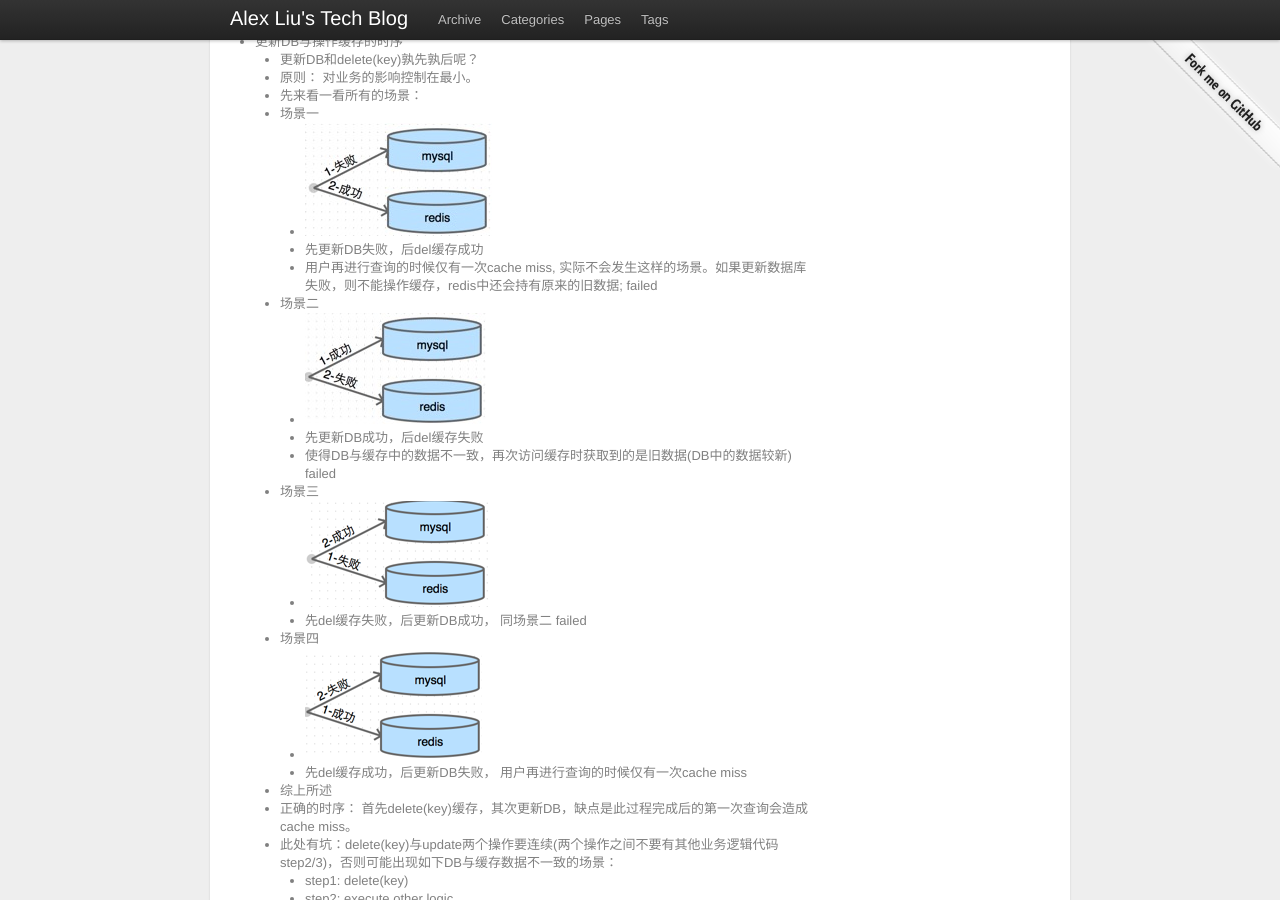
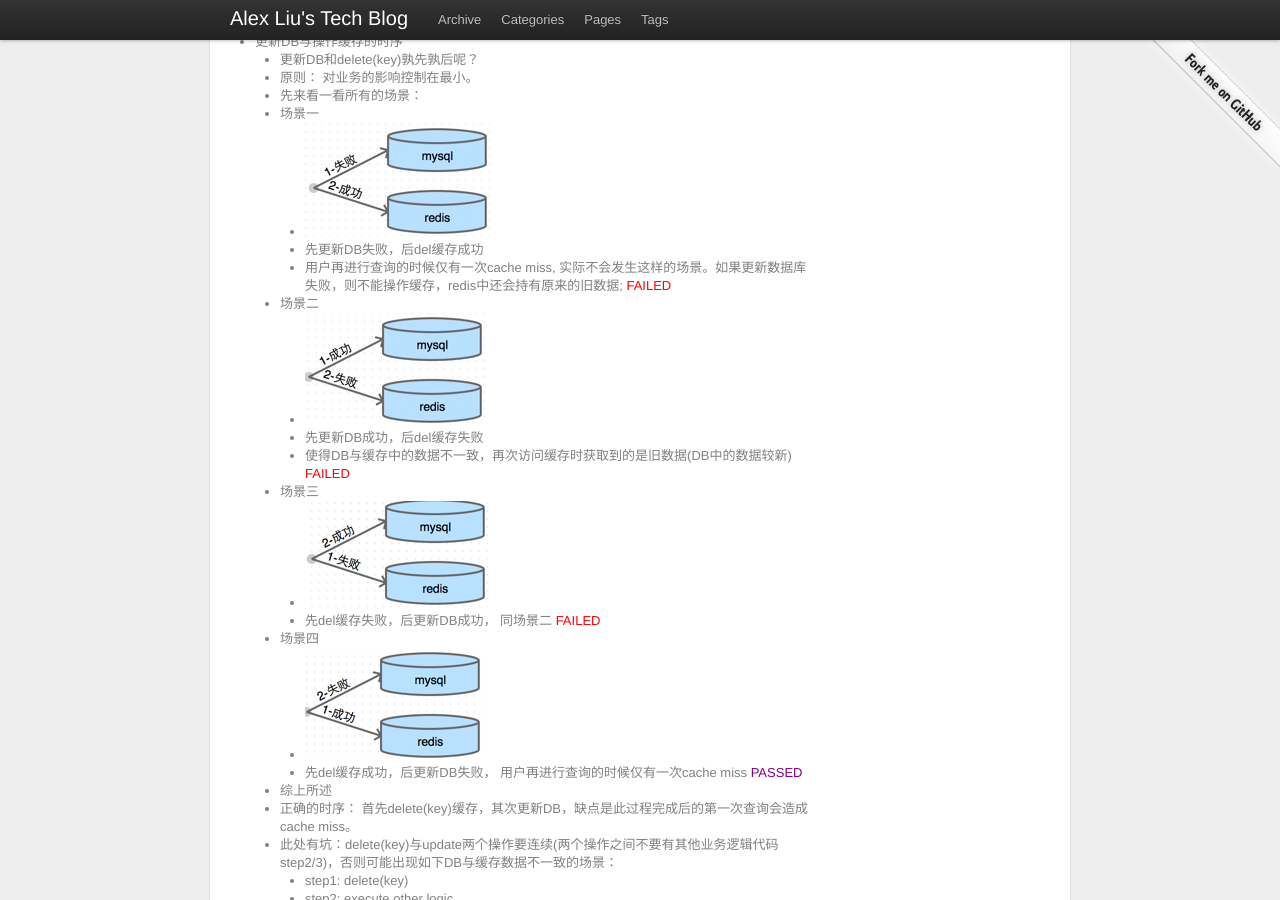
Before and after one commit to liuzhenkun/liuzhenkun.github.com, a Jekyll site: the page built from _posts/2016-04-12-cache-in-action-01.md, in a window 1280 px wide and 900 px high, scrolled down 1993 px. Built offline with Jekyll 4.4.1, drawn with Linux system fonts in a browser that asks for light colours; comment, search, counter and statistics services are not loaded.

Commit message:
red the important results

```diff
--- a/_posts/2016-04-12-cache-in-action-01.md
+++ b/_posts/2016-04-12-cache-in-action-01.md
@@ -66,7 +66,7 @@ tags: [cache, redis, memcache]
       - step4 满足条件进入购买流程...购买完成后更新用户余额信息至DB
       - step5 set(userKey, userAccount)
       - 第五步，为了获取用户更新后的账户信息要进行一系列操作，代价较大，所以建议直接delete(key), 造成的影响仅仅是一次cache miss.
-   - 结论：使用delete(key)， 虽然会造成一次cache miss
+   - <font color="red">结论：使用delete(key)， 虽然会造成一次cache miss</font>
 
 - 更新DB与操作缓存的时序
    - 更新DB和delete(key)孰先孰后呢？
@@ -75,20 +75,20 @@ tags: [cache, redis, memcache]
    - 场景一
      - ![state1]({{ site.url }}/files/images/2016-04-12-cache-in-action-01/state1.png)
      - 先更新DB失败，后del缓存成功
-     - 用户再进行查询的时候仅有一次cache miss, 实际不会发生这样的场景。如果更新数据库失败，则不能操作缓存，redis中还会持有原来的旧数据;   failed
+     - 用户再进行查询的时候仅有一次cache miss, 实际不会发生这样的场景。如果更新数据库失败，则不能操作缓存，redis中还会持有原来的旧数据;   <font color="red">FAILED</font>
 
    - 场景二
      - ![state2]({{ site.url }}/files/images/2016-04-12-cache-in-action-01/state2.png)
      - 先更新DB成功，后del缓存失败
-     - 使得DB与缓存中的数据不一致，再次访问缓存时获取到的是旧数据(DB中的数据较新)  failed
+     - 使得DB与缓存中的数据不一致，再次访问缓存时获取到的是旧数据(DB中的数据较新)  <font color="red">FAILED</font>
 
    - 场景三
      - ![state3]({{ site.url }}/files/images/2016-04-12-cache-in-action-01/state3.png)
-     - 先del缓存失败，后更新DB成功， 同场景二  failed
+     - 先del缓存失败，后更新DB成功， 同场景二  <font color="red">FAILED</font>
 
    - 场景四
      - ![state4]({{ site.url }}/files/images/2016-04-12-cache-in-action-01/state4.png)
-     - 先del缓存成功，后更新DB失败， 用户再进行查询的时候仅有一次cache miss
+     - 先del缓存成功，后更新DB失败， 用户再进行查询的时候仅有一次cache miss <font color="purple">PASSED</font>
 
    - 综上所述
    - 正确的时序： 首先delete(key)缓存，其次更新DB，缺点是此过程完成后的第一次查询会造成cache miss。
@@ -123,6 +123,6 @@ tags: [cache, redis, memcache]
 
 # <font color="red">结论</font>：
 
- - 1. <font color="blue">缓存的操作与更新DB之间的顺序问题
+ - <font color="blue">缓存的操作与更新DB之间的顺序问题
      先delete(key), 再更新DB，且两个操作要保持连续；最后再delete(key)</font>
- - 2. <font color="blue">尽量使用集中式缓存，用面向集群的思路去写代码更易于扩展.</font>
+ - <font color="blue">尽量使用集中式缓存，用面向集群的思路去写代码更易于扩展.</font>
```
